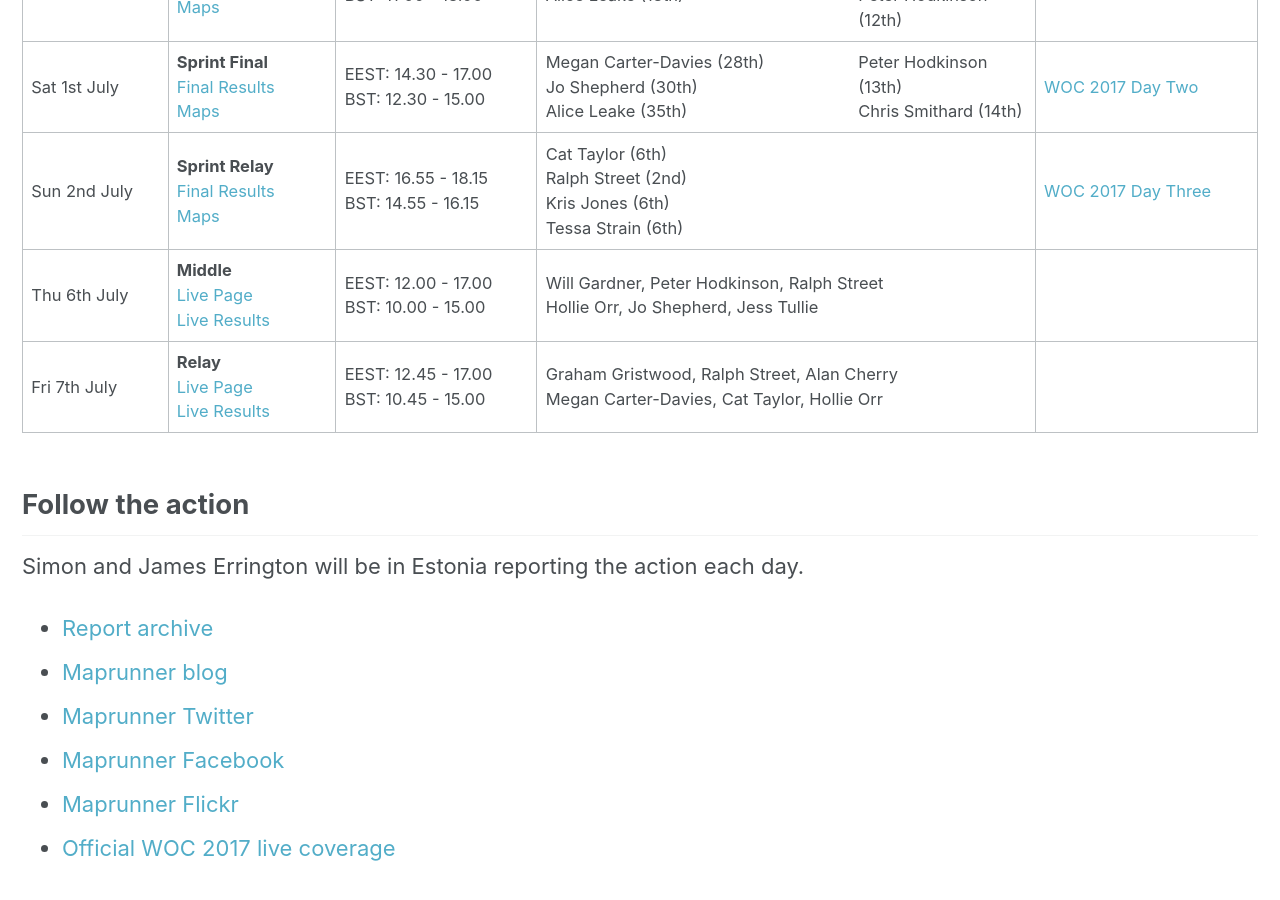
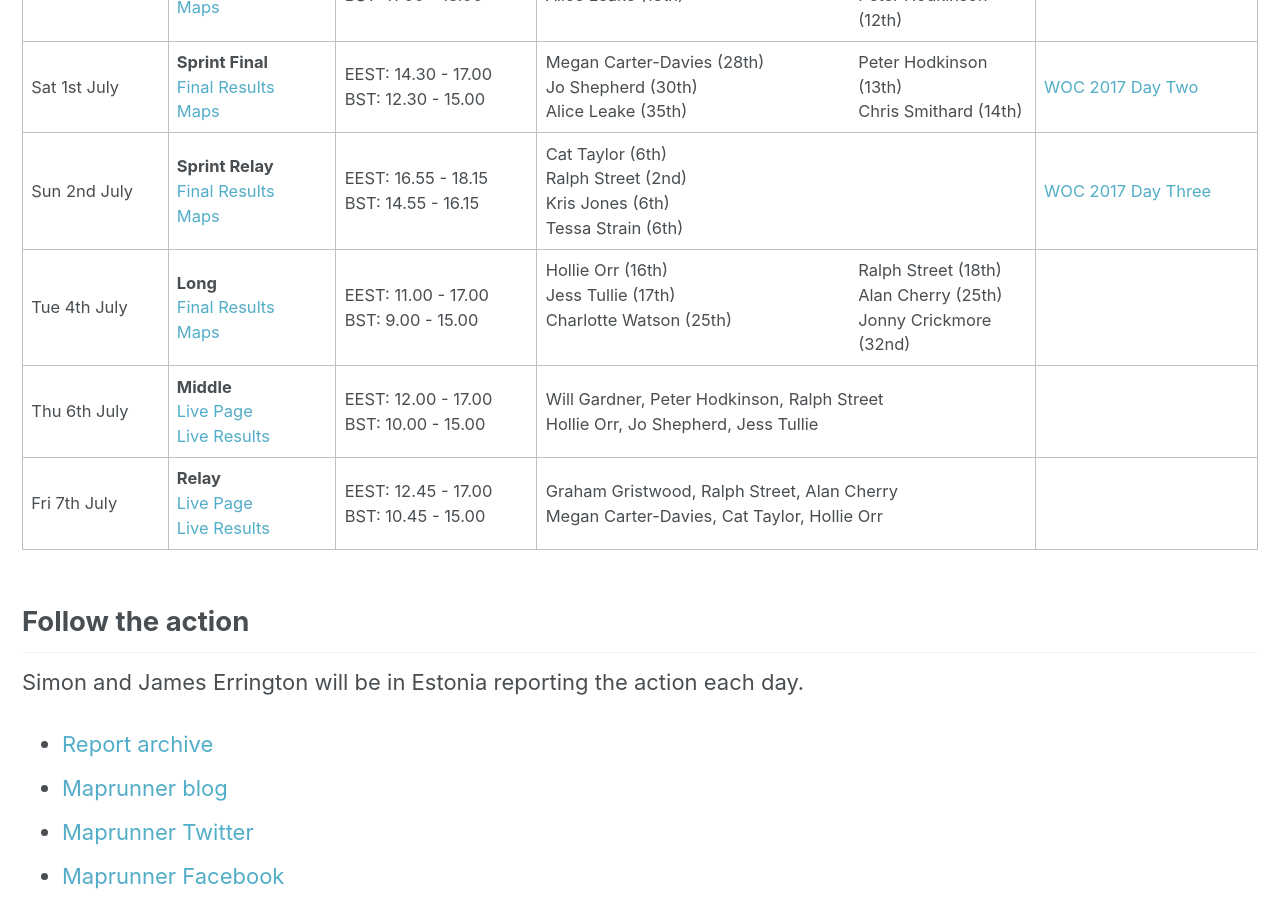
Before and after one commit to Maprunner/maprunner, a Jekyll site: the page built from _pages/woc2017.md, in a window 1280 px wide and 900 px high, scrolled down 923 px. Built offline with Jekyll 4.4.1, drawn with Linux system fonts in a browser that asks for light colours.

Commit message:
actually finish the long results

```diff
--- a/_pages/woc2017.md
+++ b/_pages/woc2017.md
@@ -19,6 +19,7 @@ header:
 | Fri 30th June | **Sprint Qualifier**<br>[Final Results](https://eventor.orienteering.org/Events/ResultList?eventId=5737&groupBy=EventClass)<br>[Maps](http://woc2017.ee/live/sprint-qualification) | EEST: 13.00 - 15.00<br> BST: 11:00 - 13.00 | <span style="float:left;width:65%;">Megan Carter-Davies (4th)<br>Jo Shepherd (10th)<br>Alice Leake (13th)</span><span style="float:right;width:35%;">Kris Jones (2nd)<br>Chris Smithard (10th)<br>Peter Hodkinson (12th)</span> | [WOC 2017 Day One](/woc-2017-day-one) |
 | Sat 1st July  | **Sprint Final**<br>[Final Results](https://eventor.orienteering.org/Events/ResultList?eventId=5738&groupBy=EventClass)<br>[Maps](http://woc2017.ee/live/sprint-final) | EEST: 14.30 - 17.00<br> BST: 12.30 - 15.00  | <span style="float:left;width:65%;">Megan Carter-Davies (28th)<br>Jo Shepherd (30th)<br>Alice Leake (35th)</span><span style="float:right;width:35%;">Peter Hodkinson (13th)<br>Chris Smithard (14th)</span> | [WOC 2017 Day Two](/woc-2017-day-two) |
 | Sun 2nd July  | **Sprint Relay**<br>[Final Results](https://eventor.orienteering.org/Events/ResultList?eventId=5739&groupBy=EventClass)<br>[Maps](http://woc2017.ee/live/sprint-relay) | EEST: 16.55 - 18.15<br> BST: 14.55 - 16.15 | Cat Taylor (6th)<br>Ralph Street (2nd)<br>Kris Jones (6th)<br>Tessa Strain (6th) | [WOC 2017 Day Three](/woc-2017-day-three) |
+| Tue 4th July  | **Long**<br>[Final Results](https://eventor.orienteering.org/Events/ResultList?eventId=5740&groupBy=EventClass)<br> [Maps](http://woc2017.ee/live/long-distance)| EEST: 11.00 - 17.00<br> BST: 9.00 - 15.00  | <span style="float:left;width:65%;">Hollie Orr (16th)<br>Jess Tullie (17th)<br>Charlotte Watson (25th)</span><span style="float:right;width:35%;">Ralph Street (18th)<br>Alan Cherry (25th)<br>Jonny Crickmore (32nd)</span> | |
 | Thu 6th July  | **Middle**<br>[Live Page](http://woc2017.ee/live/middle)<br>[Live Results](http://r.emit.live/followfull.php?comp=12630&lang=en) | EEST: 12.00 - 17.00<br> BST: 10.00 - 15.00 | Will Gardner, Peter Hodkinson, Ralph Street<br> Hollie Orr, Jo Shepherd, Jess Tullie | |
 | Fri 7th July  | **Relay**<br>[Live Page](http://woc2017.ee/live/relay)<br>[Live Results](http://r.emit.live/followfull.php?comp=12631&lang=en) | EEST: 12.45 - 17.00<br> BST: 10.45 - 15.00 | Graham Gristwood, Ralph Street, Alan Cherry<br> Megan Carter-Davies, Cat Taylor, Hollie Orr | |
 
```
